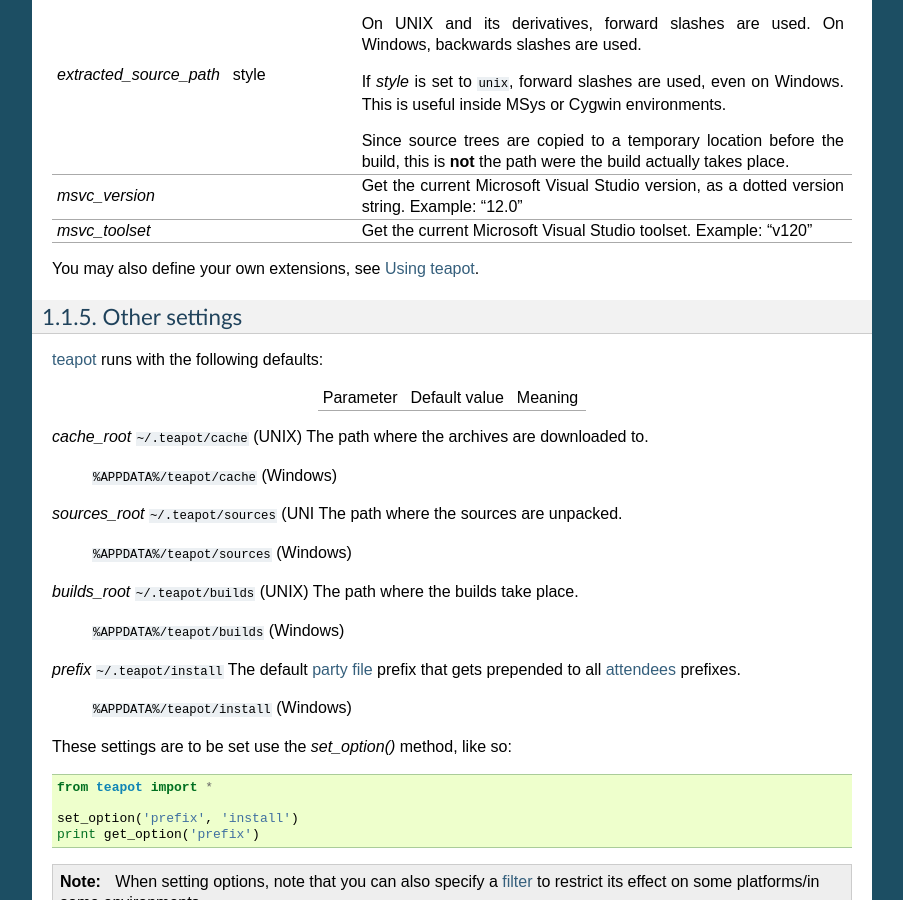
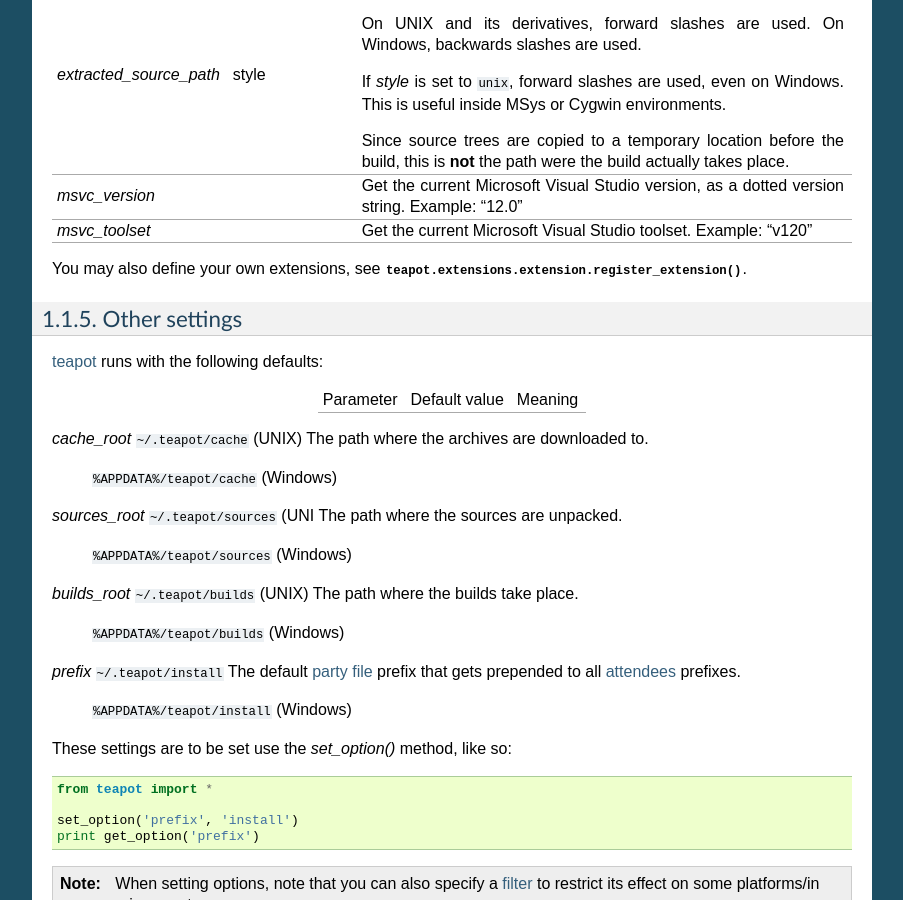
Before and after one commit to freelan-developers/teapot, a Sphinx documentation site: the page built from docs/source/the_party_file.rst, in a window 1280 px wide and 900 px high, scrolled down 7493 px. Shown: the whole window, without its empty margins (198-1101 px from the left). Built offline with Sphinx 7.4.7, drawn with Linux system fonts in a browser that asks for light colours.

Commit message:
Improved documentation

```diff
--- a/docs/source/the_party_file.rst
+++ b/docs/source/the_party_file.rst
@@ -303,7 +303,7 @@
            The filter will try to find `gcc.exe`.
 ========== ========================================================================================
 
-All classes can refer to filters using their name (as a Python string) or directly (referring to a :class:`teapot.filters.filter.Filter` instance).
+All classes can refer to filters using their name (as a Python string) or directly (referring to a :py:class:`teapot.filters.filter.Filter` instance).
 
 **teapot** exposes two helper functions, `f_` and `uf_` which respectively stand for "filter" and "unnamed filter". Filters can be aggregated using standard bit-wise operators like so:
 
@@ -387,7 +387,7 @@
 `msvc_toolset`                                      Get the current Microsoft Visual Studio toolset. Example: "v120"
 ========================== ======================== =====================================================================================================================================
 
-You may also define your own extensions, see :ref:`extension_modules`.
+You may also define your own extensions, see :py:func:`teapot.extensions.extension.register_extension`.
 
 Other settings
 --------------
```
